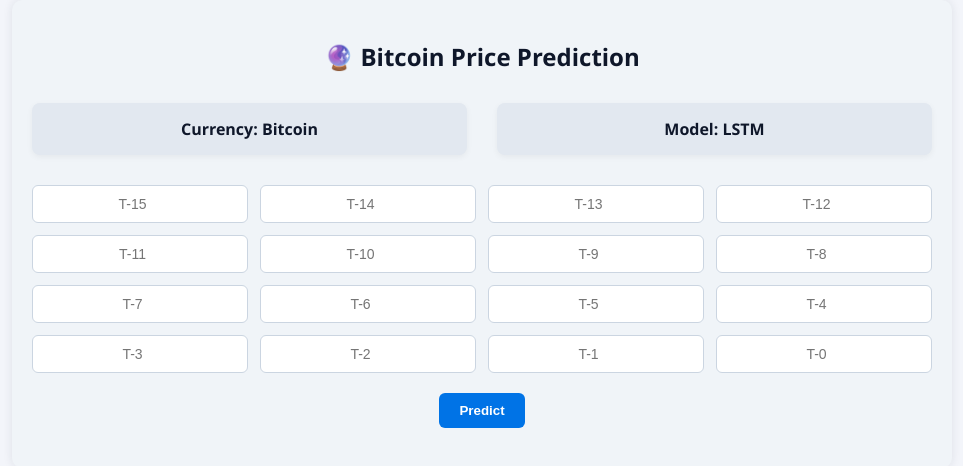
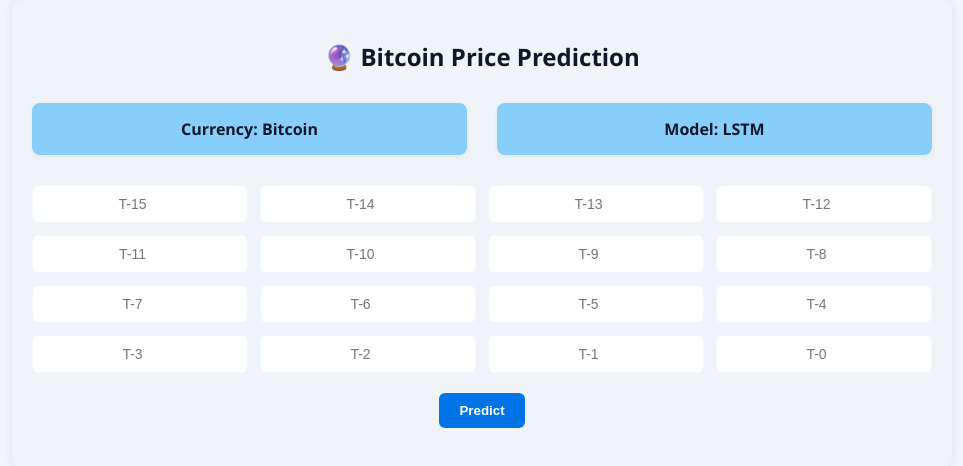
Before and after one commit to zoyajaved/btc-predict-dashboard, a React (Create React App) app: page /prediction in a window 1280 px wide. Shown: the top 466 px of the page, without its empty margins (158-1121 px from the left). Built offline with nearby package versions, Linux system fonts and the light colour scheme; no server answers; sample sign-in values are in the browser's storage.

Commit message:
Update colors in Prediction.css

```diff
--- a/src/components/Prediction.css
+++ b/src/components/Prediction.css
@@ -23,7 +23,7 @@ h2 {
 }
 
 .info-box {
-  background: #e2e8f0;
+  background: lightskyblue;
   padding: 15px;
   border-radius: 8px;
   width: 45%;
@@ -42,7 +42,7 @@ h2 {
 
 .input-grid input {
   padding: 10px;
-  border: 1px solid #cbd5e1;
+  border: 1px solid aliceblue;
   border-radius: 6px;
   text-align: center;
   font-size: 14px;
```
